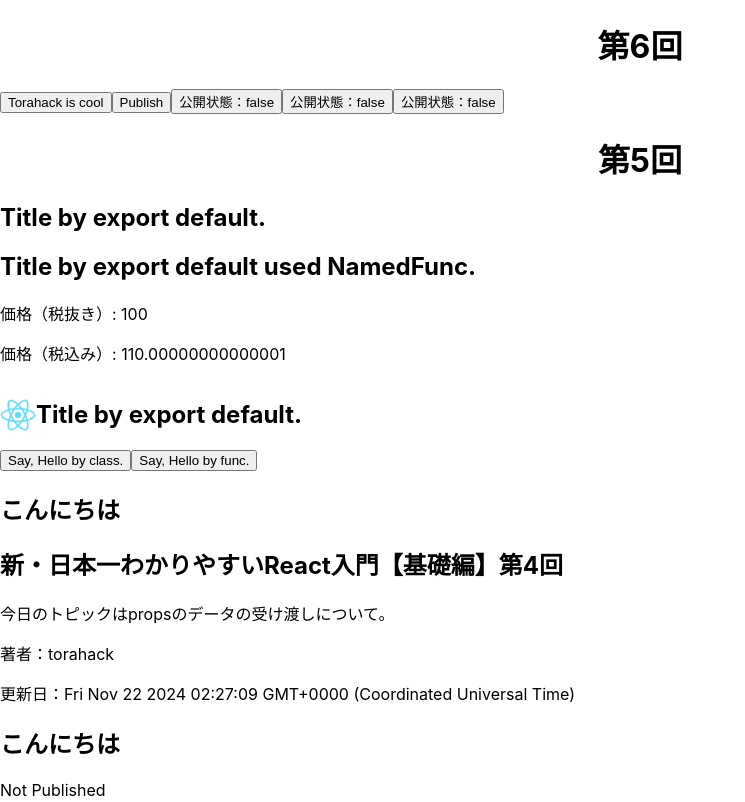
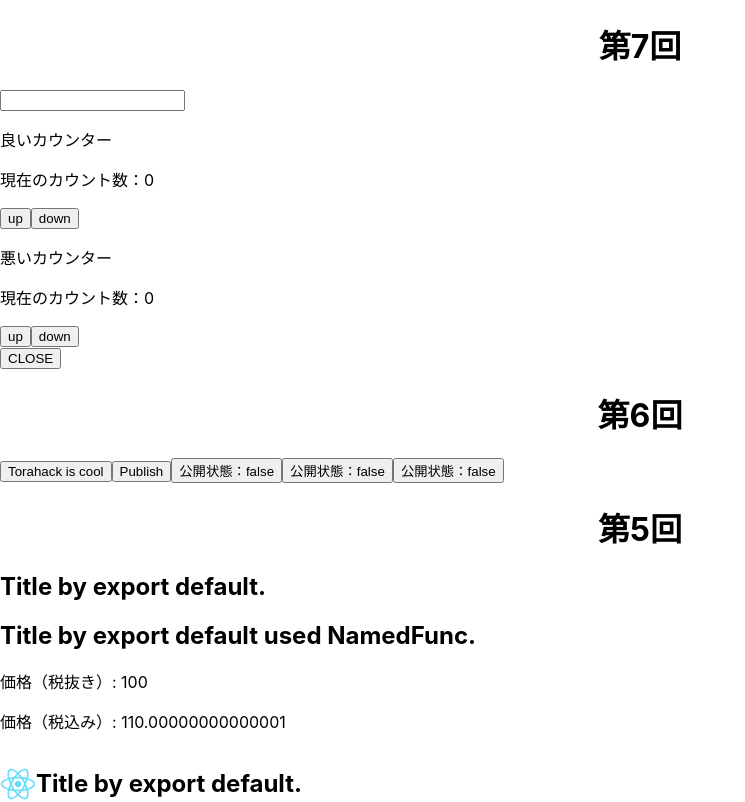
Before and after one commit to u-ecmaker/torahack_react_kiso, a React (Create React App) app: page / in a window 1280 px wide. Shown: the top 802 px of the page, without its empty margins (0-745 px from the left). Built offline with nearby package versions, Linux system fonts and the light colour scheme.

Commit message:
add kiso7kai 頻出するuseStateのケース3選
- prevStateの使い方

```diff
--- a/src/App.jsx
+++ b/src/App.jsx
@@ -6,6 +6,7 @@ import ButtonByFunc from     './react_kiso/04kai/ButtonByFunc';
 import Article from          './react_kiso/04kai/Article';
 import Article05 from        './react_kiso/05kai/Article05';
 import Article06 from        './react_kiso/06kai/Article06';
+import Article07 from        './react_kiso/07kai/Article07';
 
 function App() {
   const authorName = 'torahack';
@@ -13,13 +14,16 @@ function App() {
 
   return (
     <>
+      <div className='App'><h1>第7回</h1></div>
+      <Article07/>
+
       <div className='App'><h1>第6回</h1></div>
       <Article06/>
 
       <div className='App'><h1>第5回</h1></div>
       <Article05 title="Title by export default." />
 
-      {/* 第4回 */}
+      <div className='App'><h1>第4回</h1></div>
       <div>
         <ButtonByClass hello="Hello by class." />
         <ButtonByFunc hello="Hello by func." />
@@ -49,7 +53,7 @@ function App() {
         />
       </div>
 
-      {/* 第2回 */}
+      <div className='App'><h1>第2回</h1></div>
       <div className='App'>
         <BlueButton />
         <Tumbnail />
--- /dev/null
+++ b/src/react_kiso/07kai/Article07.jsx
@@ -0,0 +1,19 @@
+import TextInput from './TextInput';
+import Counter from './Counter';
+import TogleButton from './TogleButton';
+
+// 更新関数のパターン
+const Article07 = () => {
+  return (
+    <>
+      {/* 引数を使ったテキスト入力フォーム */}
+      <TextInput />
+      {/* prevStateを使ったカウンター */}
+      <Counter />
+      {/* 3項演算子でOn/Offを切り替えるボタン */}
+      <TogleButton />
+    </>
+  )
+}
+
+export default Article07;
--- /dev/null
+++ b/src/react_kiso/07kai/Counter.jsx
@@ -0,0 +1,49 @@
+import { useState } from 'react';
+
+const Counter = () => {
+  const [count, setCount] = useState(0);
+
+  /* 良い例：prevStateを使ったカウンター */
+  const countUp = () => {
+    setTimeout(() => {
+      // 更新前のstateを参照すれば、何回連打しても1s後に更新される😆
+      setCount(prevState => prevState + 1);
+    }, 1000);
+  }
+  const countDown = () => {
+    // 実際は、setTimeout ではなく、重い処理があったとしても
+    // 更新前のstateを参照すれば、何回連打しても1s後に更新される😆
+    setCount(prevState => prevState - 1);
+  }
+
+  /* 悪い例：prevStateを使わないカウンター */
+  const ButCountUp = () => {
+    // 現在の値を直接更新している
+    // useStateの更新関数は、実際に反映されるまでにラグがある(非同期)。
+    // 人間の手でカウント刷る場合は殆ど問題ないが、
+    // setCount(count + 1);
+    // このように直接更新してしまうと、1sに1回しか更新されなくなる😔
+    setTimeout(() => {setCount(count + 1)}, 1000);
+  }
+  const ButCountDown = () => {
+    // 実際に重い処理があったとしたら、setCountのcountが更新される前に、
+    // また ButCountDownが実行されて、重い処理が終わってからしか更新されなくなる😔
+    setCount(count - 1);
+  }
+
+  return (
+    <div>
+      <p>良いカウンター</p>
+      <p>現在のカウント数：{count}</p>
+      <button onClick={countUp}>up</button>
+      <button onClick={countDown}>down</button>
+
+      <p>悪いカウンター</p>
+      <p>現在のカウント数：{count}</p>
+      <button onClick={ButCountUp}>up</button>
+      <button onClick={ButCountDown}>down</button>
+    </div>
+  )
+}
+
+export default Counter;
--- /dev/null
+++ b/src/react_kiso/07kai/TextInput.jsx
@@ -0,0 +1,28 @@
+import { useState } from 'react';
+
+const TextInput = () => {
+  const [name, setName] = useState('');
+
+  const handleName = (event) => {
+    console.log("event: ", event.target.value);
+    setName(event.target.value);
+  }
+/*  setNameの引数にprevStateを使うこともできる
+ *  setName((prevState) => {
+ *    console.log("prevState: ", prevState);
+ *    return event.target.value;
+ *  });
+*/
+
+
+  return (
+    <input
+      // onChangeイベントが発火したら、eventが取れるのでこれをsetNameに渡しますよー
+      onChange={(event) => handleName(event)}
+      type="text"
+      value={name}
+    />
+  )
+}
+
+export default TextInput;
--- /dev/null
+++ b/src/react_kiso/07kai/TogleButton.jsx
@@ -0,0 +1,17 @@
+import { useState } from 'react';
+
+const TogleButton = () => {
+  const [open, setOpen] = useState(false);
+
+  const toggle = () => {
+    setOpen(prevOpen => !prevOpen);
+  }
+
+  return (
+    <button onClick={toggle}>
+      {open ? 'OPEN' : 'CLOSE'}
+    </button>
+  )
+}
+
+export default TogleButton;
```
